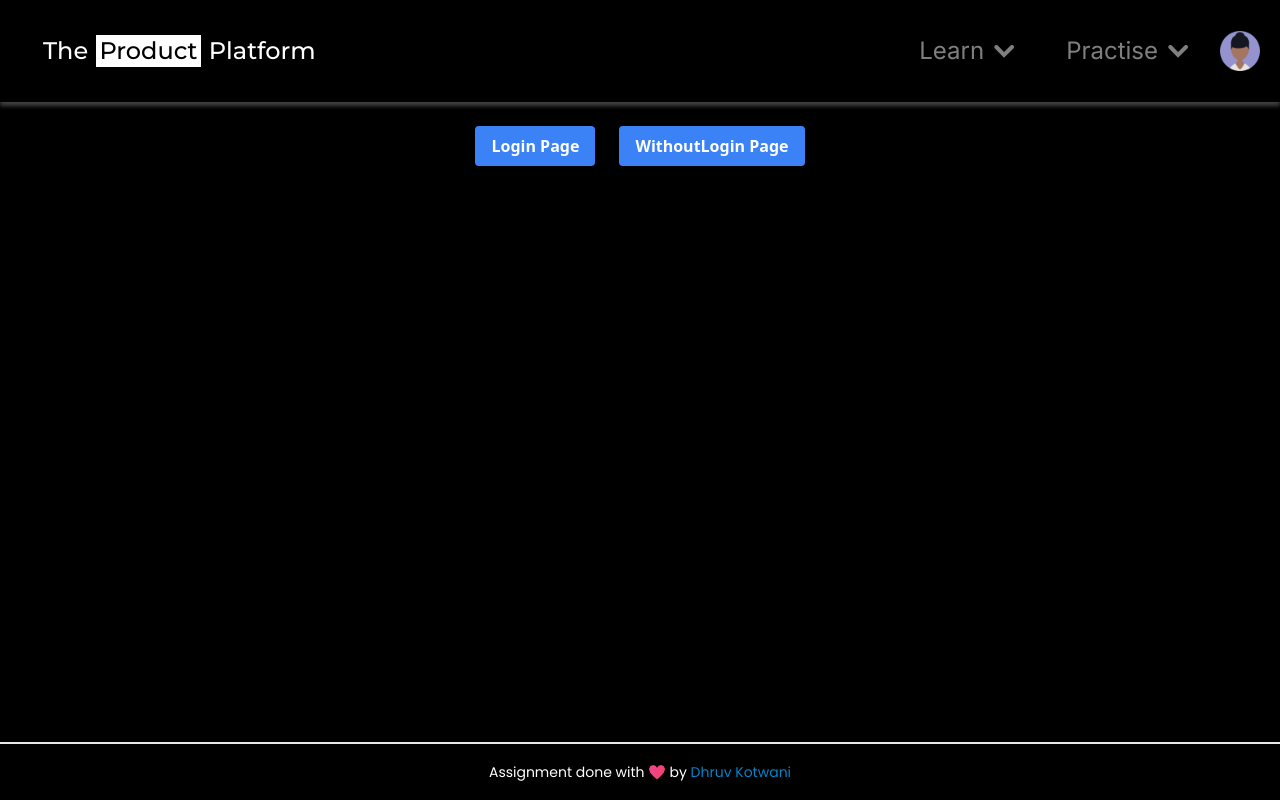
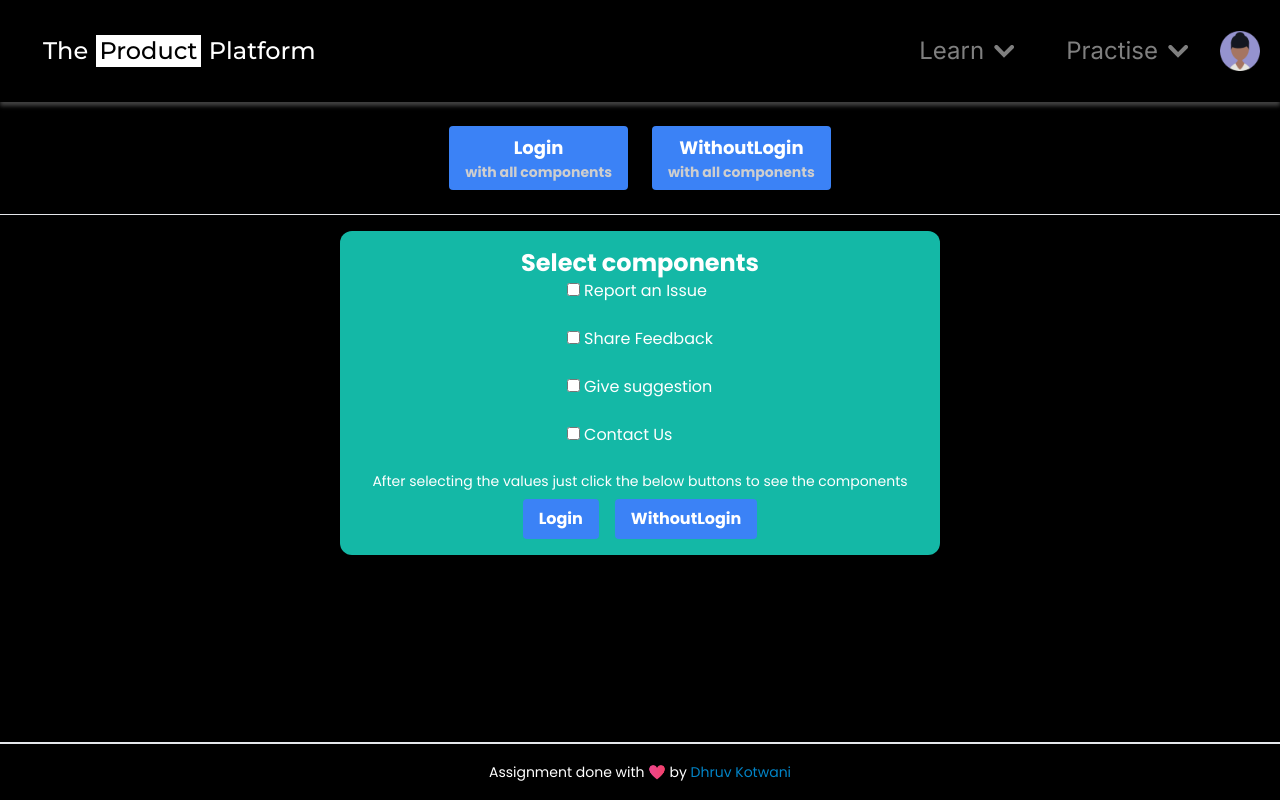
Before and after one commit to druvkotwani/Lean-Platform-Technologies-Assignment, a Next.js app: page / in a window 1280 px wide. Built offline with nearby package versions, Linux system fonts and the light colour scheme.

Commit message:
Add checkbox functionality to select components

```diff
--- a/src/pages/index.js
+++ b/src/pages/index.js
@@ -3,18 +3,103 @@ import { Inter } from "next/font/google";
 import Navbar from "@/components/Navbar/Navbar";
 import Hero from "@/components/Hero/Hero";
 import Link from "next/link";
+import { useState } from "react";
 
 const inter = Inter({ subsets: ["latin"] });
 
 export default function Home() {
+  const [selectedValues, setSelectedValues] = useState({
+    issue: false,
+    feedback: false,
+    suggestion: false,
+    contact: false
+  });
+
+  const handleCheckboxChange = (event) => {
+    const { name, checked } = event.target;
+    setSelectedValues({
+      ...selectedValues,
+      [name]: checked
+    });
+  };
+
+  const handleButtonClick = () => {
+    console.log('Selected values:', selectedValues);
+  };
   return (
     <>
       <Navbar />
-      <div className="flex gap-6 justify-center items-center mt-6">
-        <Link href='/login' className="bg-blue-500 hover:bg-blue-700 text-white font-bold py-2 px-4 rounded">Login Page</Link>
-        <Link href='/withoutlogin' className="bg-blue-500 hover:bg-blue-700 text-white font-bold py-2 px-4 rounded">WithoutLogin Page</Link>
+      <div className="flex gap-2 sm:gap-6 justify-center items-center mt-6 font-poppins">
+        <Link href='/login' className="bg-blue-500 text-lg  hover:bg-blue-700 flex flex-col text-center text-white font-bold py-2 px-4 rounded">
+          Login
+          <span className=" text-sm  text-[#cecece] "> with all components </span>
+        </Link>
+        <Link href='/withoutlogin' className="bg-blue-500 text-lg  hover:bg-blue-700 flex flex-col text-center text-white font-bold py-2 px-4 rounded">
+          WithoutLogin
+          <span className=" text-sm text-[#cecece] "> with all components </span>
+        </Link>
 
       </div>
+
+      <div className="flex  gap-6 justify-center items-center mt-6 font-poppins border-t py-4 ">
+
+        <div className="flex flex-col items-center py-4 px-6 rounded-xl justify-center bg-teal-500  mx-2 sm:mx-0 text-white">
+          <h1 className="text-2xl font-bold px-2">Select components</h1>
+          <div className="flex flex-col items-start justify-start">
+            <label>
+              <input
+                type="checkbox"
+                name="issue"
+                checked={selectedValues.value1}
+                onChange={handleCheckboxChange}
+              />
+              <span className="ml-1">Report an Issue</span>
+            </label>
+            <br />
+            <label>
+              <input
+                type="checkbox"
+                name="feedback"
+                checked={selectedValues.value2}
+                onChange={handleCheckboxChange}
+              />
+              <span className="ml-1">Share Feedback</span>
+            </label>
+            <br />
+            <label>
+              <input
+                type="checkbox"
+                name="suggestion"
+                checked={selectedValues.value3}
+                onChange={handleCheckboxChange}
+              />
+              <span className="ml-1">Give suggestion</span>
+            </label>
+            <br />
+            <label>
+              <input
+                type="checkbox"
+                name="contact"
+                checked={selectedValues.value4}
+                onChange={handleCheckboxChange}
+              />
+              <span className="ml-1">Contact Us</span>
+            </label>
+            <br />
+          </div>
+          <p className="text-sm text-center px-2 ">
+            After selecting the values just click the below buttons to see the components
+          </p>
+
+          <div className="flex  gap-4 items-start justify-center mt-2">
+            <Link onClick={handleButtonClick} href='/login' className="bg-blue-500 hover:bg-blue-700 text-white font-bold py-2 px-4 rounded">Login  </Link>
+            <Link href='/withoutlogin' className="bg-blue-500 hover:bg-blue-700 text-white font-bold py-2 px-4 rounded">WithoutLogin </Link>
+          </div>
+        </div>
+
+      </div>
+
+
 
       <footer className="fixed bottom-0 footer w-full flex items-center justify-center p-4 bg-base-100  border-t-2 font-poppins">
         <aside className="items-center grid-flow-col">
```
